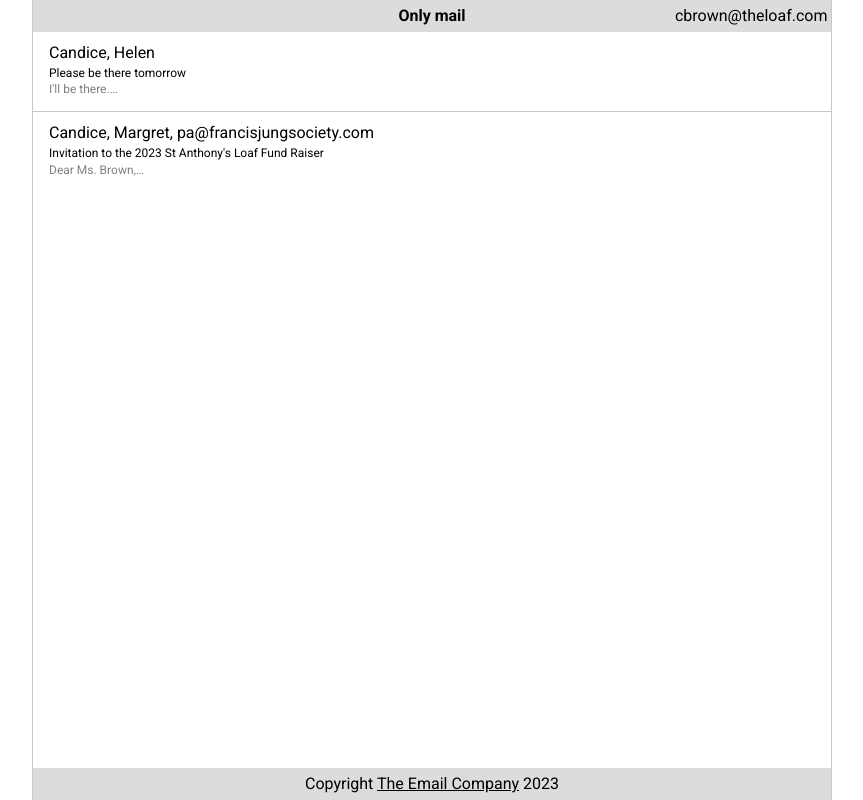
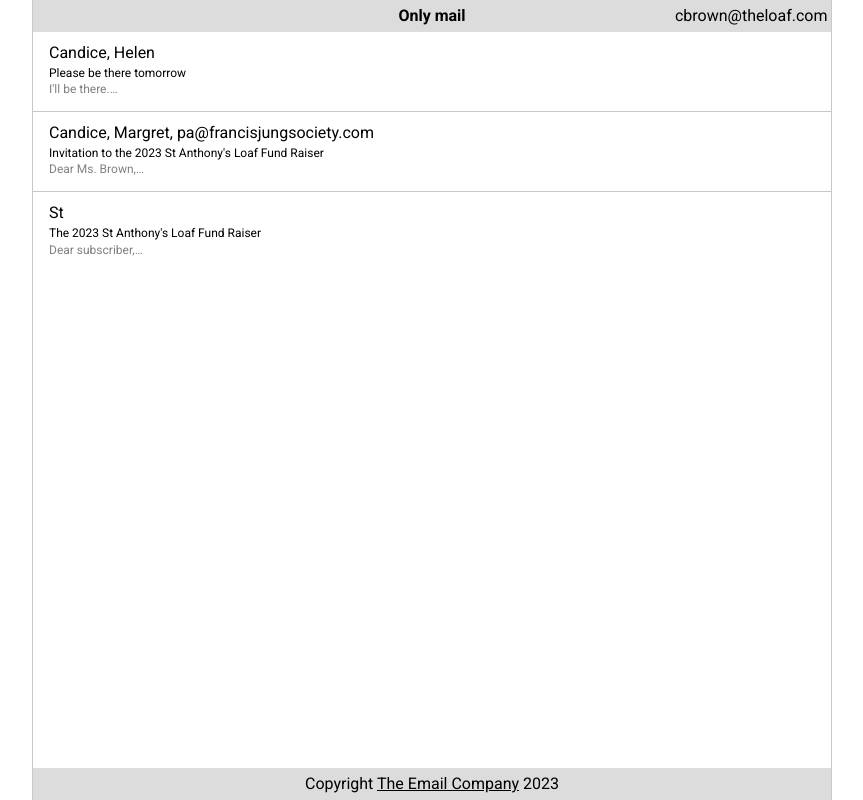
Before and after one commit to TheRiver/st-anthonys-loaf, a Vue app: page / in a window 1280 px wide. Shown: the whole page, without its empty margins (208-1071 px from the left). Built offline with nearby package versions, Linux system fonts and the light colour scheme.

Commit message:
More copy updates

```diff
--- a/src/components/EmailLine.vue
+++ b/src/components/EmailLine.vue
@@ -55,7 +55,7 @@ const authors = computed(() => {
     let names = email.map(email => email.from);
     email.forEach(email => {
         let to = Array.isArray(email.to) ? email.to : [email.to];
-        to.forEach(name => names.push(name));
+        to.filter(name => !!name).forEach(name => names.push(name));
     })
     names = new Set(names.map(name => name.split("<").at(0).split(" ").at(0)));
     return [...names].join(", ")
--- a/src/emails-store.js
+++ b/src/emails-store.js
@@ -114,6 +114,29 @@ Personal Assistant to Mr. Francis Jung
         }
     ],
     //endregion
+
+    {
+        from: "St Anthony's Loaf Soup Kitchen <anthony@theloaf.com>",
+        subject: "The 2023 St Anthony's Loaf Fund Raiser",
+        content: `
+Dear subscriber,
+
+We would like to invite you to this year's fund raising event for
+St. Anthony's Loaf.
+
+This year the event will be held at the South Bayou Wine Estate. Tickets start at $50 and includes
+cheese and a complementary glass of champaign. There will be a cash bar, as well as performances by
+*the New Orleans Jazz Cats*.
+
+If you would like to come in as a VIP guest, tickets are $250, include dinner and drinks, with a chance
+to meet the *Jazz Cats*, and to mingle with our other high value donors.
+
+The event will be held on Saturday the $DATE, and tickets can be purchased [here](https://not.a.real.link).
+
+Kind regards, <br>
+Your friends at the Loaf
+        `
+    }
 ];
 
 let id = 1;
```
